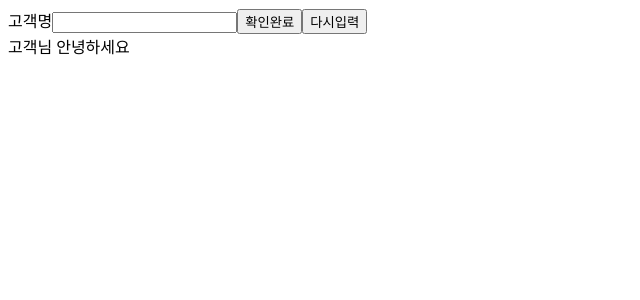
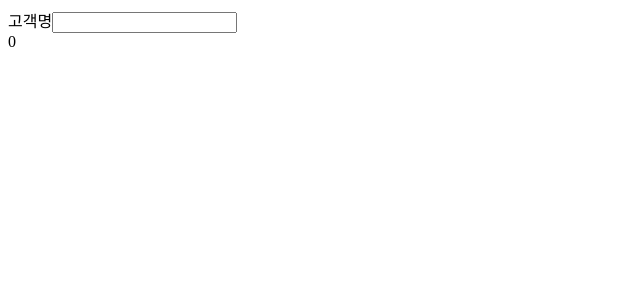
Before and after one commit to believehan/React_study, a React (Create React App) app: page / in a window 1280 px wide. Shown: the top 300 px of the page, without its empty margins (0-640 px from the left). Built offline with nearby package versions, Linux system fonts and the light colour scheme.

Commit message:
이벤트 헨들러의 특성

```diff
--- a/src/subModule/InputClient.jsx
+++ b/src/subModule/InputClient.jsx
@@ -1,60 +1,121 @@
 import { useState } from "react";
 
 export default function InputClient() {
-    const [inputValue, setInputValue] = useState(''),  // 입력값.
-        [clientName, setclientName] = useState('');    // 입력 확인을 했을 때의 출력값.
+    const [inputValue, setInputValue] = useState(''),
+        [cnt, setCnt] = useState(0);
+
+    /*
+        onKeyDown 과 onChange 이벤트가 동시 발생시
+        onkeyDown 이 onChange 이벤트 보다 먼저 실행되는 것을 확인 가능.
+    */
+    function checkEnter(e) {
+        console.log('onKeyDown 핸들러!!');
+    }
 
     function onChangeInput(e) {
-        setInputValue(e.target.value);
+        console.log('onChange 핸들러!!');
     }
 
+    /* ====================================================================== */
+
     /*
-            < onKeyDown >
+        동일 이벤트 핸들러 내에서 동일한 setState 함수의 연쇄적 갱신은 모두
+        누적 반영되는 것이 아닌, 객체의 기존 속성에 대한 변경이 최종 변경값으로
+        업데이트되어 처리되는 것과 같이, 최초 상태값에 변화를 주고 그 변화된 값에
+        대한 누적처리를 하는 것이 아닌 가장 마지막 값으로 덮어져 처리되는 것을
+        확인 가능.
 
-    - 키를 눌렀을 때의 이벤트.
-      해당 요소에 대한 이벤트 객체를 통해 keyCode 나 key 필드를 반환 가능.
+        랜더링 두번 일어남
+    */
+    // function checkEnter(e) {
+    //     setInputValue(e.key + 1);
+    //     setInputValue("헤이!!" + 2); //앞에 내용 덮어씀
+    // }
 
-    keyCode : 해당 키에 대한 정수형태의 유니코드값을 반환.
-    key : 해당 키에 대응되는 문자열 형식의 키값을 반환하며, 해당 키가
-          특수키인 경우 해당 예약 키워드값 반환.
+    // function onChangeInput(e) {
+    //     console.log('onChange 핸들러!!');
+    // }
 
-    ==========================================================================
+    /*
+        onKeyDown 이벤트 핸들러의 경우 핸들러 내의 모든 작업 처리가 종료된
+        이후에야 입력상자 내에 onKeyDown 이벤트로 인해 입력된 키값(e.target.value)
+        이 적용됨에 주의.
+        즉, onKeyDown 핸들러에 의해 전달된 이벤트 객체를 통해 읽은 key 값은
+        입력된 키값이 바로 읽히지만, 입력상자에 실제 표현되는 e.target.value 는
+        onKeyDown 핸들러의 처리가 완료되야지만, 리렌더링에 의해 해당 입력상자에 입력된
+        키값을 읽을 수 있으므로 입력이 잘못된 경우 핸들러 처리가 끝난 이후에야 입력상자에
+        표시가되어 핸들러 내에서의 삭제, 수정등의 처리 불가.
 
-        < onKeyDown 이벤트에 대한 콜백 함수 >
+        아래의 경우 처음의 setState 함수는 무시되고 두번째 setState 함수의
+        값으로 덮어져 처리가 되는데, 그 상태에서 e.target.value 의 값을
+        읽으면 아직 onKeyDown 핸들러 처리가 종료되지 않은 상태이므로
+        빈 문자열값만 읽히는 상태가 되어 더하기 연산자로 결합한 2 값만 입력
+        되는 것을 확인 가능.
+    */
+    // function checkEnter(e) {
+    //     setInputValue(e.key + 1);
+    //     setInputValue(e.target.value + 2);
+    // }
 
-    - 임의 키가 눌렸을 때 해당 키값이 엔터(Enter) 키로 감지되면 해당
-      요소(input 태그)의 value 값을 반환받아 출력값 변수(clientName)에 할당.
+    // function onChangeInput(e) {
+    //     console.log('onChange 핸들러!!');
+    // }
+
+    /* ====================================================================== */
+
+    /*
+        각기 다른 이벤트 핸들러 내에서 동일한 setState 함수의 연쇄적 갱신은
+        동일 이벤트 핸들러 내에서의 연쇄갱신과 달리 순차적으로 누적 처리되는
+        것을 확인 가능.
+        즉, 이벤트 실행 우선 순위에 의해 onKeyDown 핸들러 처리가 먼저 렌더링된후,
+        다시 onChange 핸들러에 의해 리렌더링되지만 덮어쓰는 것이 아닌, 누적된
+        결과를 확인 가능.
     */
-    function checkEnter(e) {
-        /*
-            유니코드 키값과 예약된 키워드값 조사.
-        */
-        console.log(e.keyCode); //키값 뽑아내 출력
-        console.log(e.key);     // 어떤키 인지 출력
+   //값이 누적
+    // function checkEnter(e) {
+    //     setCnt(cnt + 1);
+    // }
 
-        /*
-            onKeyDown 핸들러의 이벤트 객체를 통해서도 target 속성을
-            이용하여 이벤트가 발생하는 해당 요소의 참조 수신 가능.
-        */
-        console.log(e.target)
+    // function onChangeInput(e) {
+    //     setCnt(cnt + 1);
+    // }
 
-        // if (e.keyCode === 13) { // 엔터를 정수로 바꾸면 13이 찍힘
-        //     setclientName(e.target.value);
-        //     // setclientName(inputValue);
-        // }
+    /*
+        아래의 경우에도 먼저 우선 순위에 따라 onKeyDown 핸들러가 상태값을
+        변경하고, 이후 onChange 핸들러가 실행되어 e.target.value 를 읽어
+        덮어쓰는 것이 아닌, 누적 반영된 값이 입력상자에 표시되는 것을 확인 가능.
+        단, 최초 이벤트 발생 시점에서의 값이 매 렌더링 시점에서의 인수 지정 대상
+        값이되므로, e.key 의 값과 e.target.value 의 값이 동일한 값이 됨에 주의.
+        따라서 최초에 "5" 를 입력하면 onKeyDown 핸들러에 의해 세터에 "51"이 저장되어
+        렌더링되고, 다음 onChange 핸들러에서는 세터에 의해 "52" 값이 기존값을
+        덮어쓰는 것이 아닌, 누적되어 리렌더링 시점에서 "5152" 의 결과를 확인 가능.
+    */
+   //값이 누적
+    // function checkEnter(e) {
+    //     setInputValue(e.key + 1);
+    // }
 
-        if (e.key === 'Enter') {
-            setclientName(e.target.value);
-        }
-    }
+    // function onChangeInput(e) {
+    //     setInputValue(e.target.value + 2);
+    // }
 
-    function confirm() {
-        setclientName(inputValue);
-    }
+    /*
+        아래의 경우에는 이벤트 핸들러 실행 우선순위에 따라 순서대로 실행이되데,
+        각 핸들러간 연관되는 값이 없으므로 결과적으로 onChange 핸들러의 setState
+        함수로 값이 덮이지는 것과 같은 결과 확인 가능.
 
-    function tryAgain() {
-        setInputValue('');
-    }
+        위의 코드와 달리 덮어쓰기됨
+        이런특성이 있다로 알고있기
+    */
+    // function checkEnter(e) {
+    //     setInputValue(e.key + 1);
+    // }
+
+    // function onChangeInput(e) {
+    //     setInputValue("헤이!!" + 2);
+    // }
+
+    /* ====================================================================== */
 
     return (
         <>
@@ -68,13 +129,10 @@ export default function InputClient() {
                             onKeyDown={checkEnter}
                         />
                     </label>
-                    <button onClick={confirm}>확인완료</button>
-                    <button onClick={tryAgain}>다시입력</button>
-                </div>
-                <div>
-                    {clientName} 고객님 안녕하세요
                 </div>
             </div>
+
+            <div>{cnt}</div>
         </>
     );
 }
```
